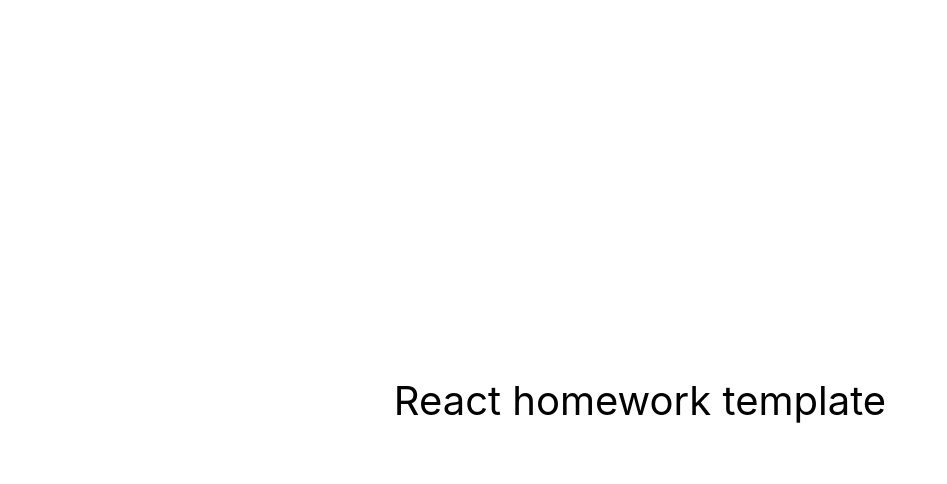
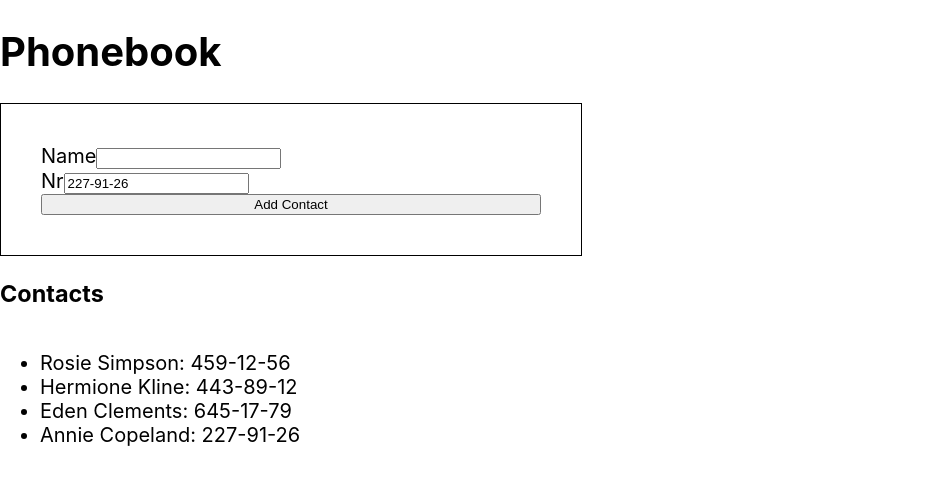
Before and after one commit to Wiecek-K/goit-react-hw-02-phonebook, a React (Create React App) app: page / in a window 1280 px wide. Shown: the top 484 px of the page, without its empty margins (0-947 px from the left). Built offline with nearby package versions, Linux system fonts and the light colour scheme.

Commit message:
step2 end

```diff
--- a/package.json
+++ b/package.json
@@ -7,6 +7,7 @@
     "@testing-library/jest-dom": "^5.16.3",
     "@testing-library/react": "^12.1.4",
     "@testing-library/user-event": "^13.5.0",
+    "nanoid": "^4.0.2",
     "react": "^18.1.0",
     "react-dom": "^18.1.0",
     "react-scripts": "5.0.1",
--- a/src/components/App.jsx
+++ b/src/components/App.jsx
@@ -1,16 +1,17 @@
+import Phonebook from './Phonebook';
+
 export const App = () => {
   return (
     <div
       style={{
         height: '100vh',
         display: 'flex',
-        justifyContent: 'center',
-        alignItems: 'center',
-        fontSize: 40,
-        color: '#010101'
+        flexDirection: 'column',
+        fontSize: 20,
+        color: '#010101',
       }}
     >
-      React homework template
+      <Phonebook />
     </div>
   );
 };
--- /dev/null
+++ b/src/components/Phonebook.jsx
@@ -0,0 +1,93 @@
+import React, { Component } from 'react';
+import { nanoid } from 'nanoid';
+
+class Phonebook extends Component {
+  constructor() {
+    super();
+    this.state = {
+      contacts: [
+        { id: 'id-1', name: 'Rosie Simpson', number: '459-12-56' },
+        { id: 'id-2', name: 'Hermione Kline', number: '443-89-12' },
+        { id: 'id-3', name: 'Eden Clements', number: '645-17-79' },
+        { id: 'id-4', name: 'Annie Copeland', number: '227-91-26' },
+      ],
+      name: '',
+      number: '',
+    };
+  }
+  handleSubmit = evt => {
+    evt.preventDefault();
+    const form = evt.currentTarget;
+    const name = form.elements.name.value;
+    console.log(name);
+    this.createNewContact();
+  };
+  onNameChange = e => {
+    this.setState({ name: e.target.value });
+  };
+  onInputChange = e => {
+    this.setState({ [e.target.name]: e.target.value });
+    console.log(this.state[e.target.name]);
+  };
+  createNewContact = () => {
+    this.setState(prevState => ({
+      contacts: [
+        ...prevState.contacts,
+        {
+          id: nanoid(),
+          name: this.state.name,
+          number: this.state.number,
+        },
+      ],
+    }));
+  };
+  render() {
+    return (
+      <>
+        <h1>Phonebook</h1>
+        <form
+          style={{
+            border: '1px solid black',
+            maxWidth: '500px',
+            padding: '2em',
+            display: 'flex',
+            flexDirection: 'column',
+          }}
+          onSubmit={this.handleSubmit}
+        >
+          <label>
+            Name
+            <input
+              type="text"
+              name="name"
+              pattern="^[a-zA-Zа-яА-Я]+(([' -][a-zA-Zа-яА-Я ])?[a-zA-Zа-яА-Я]*)*$"
+              title="Name may contain only letters, apostrophe, dash and spaces. For example Adrian, Jacob Mercer, Charles de Batz de Castelmore d'Artagnan"
+              required
+              onChange={this.onInputChange}
+            />
+          </label>
+          <label>
+            Nr
+            <input
+              type="tel"
+              name="number"
+              pattern="\+?\d{1,4}?[-.\s]?\(?\d{1,3}?\)?[-.\s]?\d{1,4}[-.\s]?\d{1,4}[-.\s]?\d{1,9}"
+              title="Phone number must be digits and can contain spaces, dashes, parentheses and can start with +"
+              required
+              defaultValue={'227-91-26'}
+              onChange={this.onInputChange}
+            />
+          </label>
+          <button type="submit">Add Contact</button>
+        </form>
+        <h3>Contacts</h3>
+        <ul>
+          {this.state.contacts.map(({ id, name, number }) => (
+            <li key={id}>{`${name}:   ${number}`}</li>
+          ))}
+        </ul>
+      </>
+    );
+  }
+}
+export default Phonebook;
```
Also changed, not shown: 1 other file (tests, documents, lock files or other folders).
